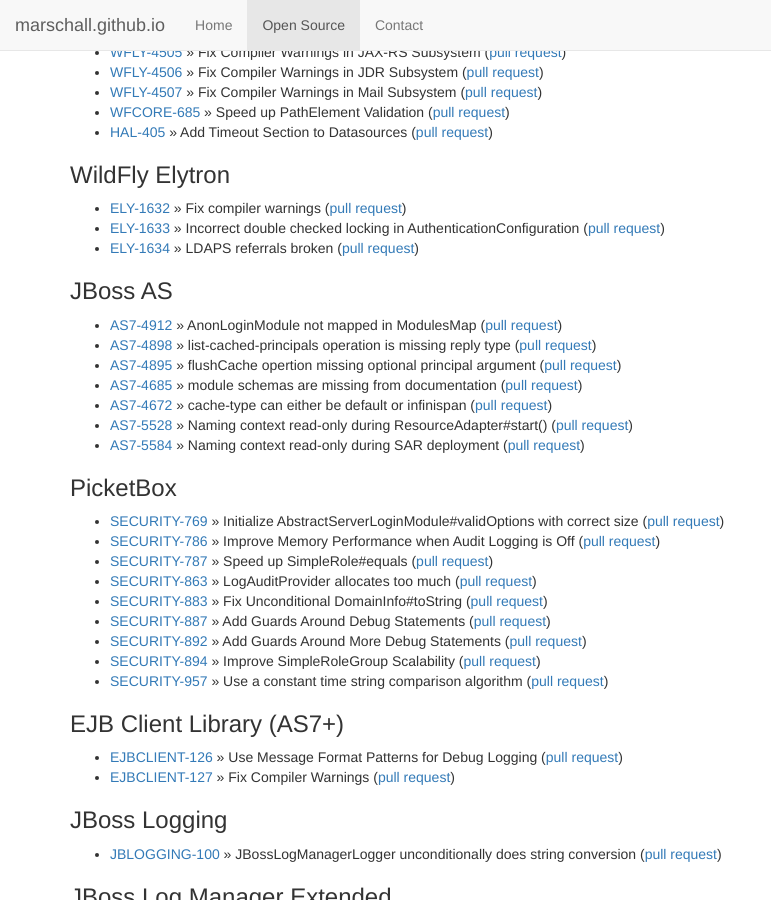
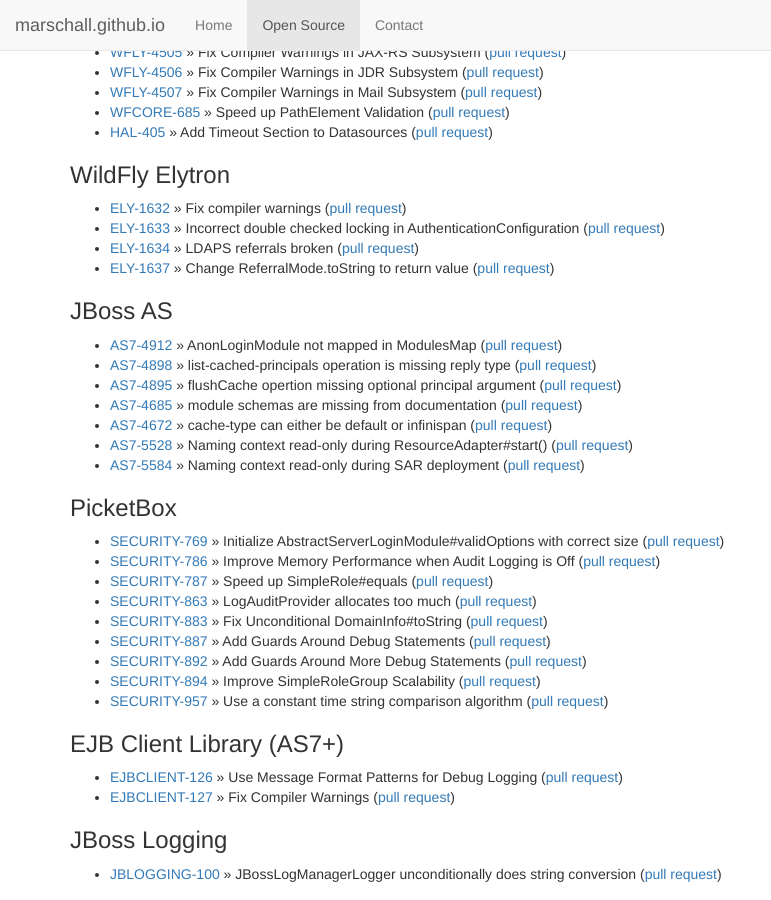
Before and after one commit to marschall/marschall.github.com, a Jekyll site: the page built from open-source.html, in a window 1280 px wide and 900 px high, scrolled down 2340 px. Shown: the whole window, without its empty margins (0-771 px from the left). Built offline with Jekyll 4.4.1, drawn with Linux system fonts in a browser that asks for light colours.

Commit message:
add ELY-1637

```diff
--- a/open-source.html
+++ b/open-source.html
@@ -156,6 +156,7 @@
   <li><a href="https://issues.jboss.org/browse/ELY-1632">ELY-1632</a> &raquo; Fix compiler warnings (<a href="https://github.com/wildfly-security/wildfly-elytron/pull/1172">pull request</a>)</li>
   <li><a href="https://issues.jboss.org/browse/ELY-1633">ELY-1633</a> &raquo; Incorrect double checked locking in AuthenticationConfiguration (<a href="https://github.com/wildfly-security/wildfly-elytron/pull/1173">pull request</a>)</li>
   <li><a href="https://issues.jboss.org/browse/ELY-1634">ELY-1634</a> &raquo; LDAPS referrals broken (<a href="https://github.com/wildfly-security/wildfly-elytron/pull/1174">pull request</a>)</li>
+  <li><a href="https://issues.jboss.org/browse/ELY-1637">ELY-1637</a> &raquo; Change ReferralMode.toString to return value (<a href="https://github.com/wildfly-security/wildfly-elytron/pull/1176">pull request</a>)</li>
 </ul>
 <h3>JBoss AS</h3>
 <ul>
```
